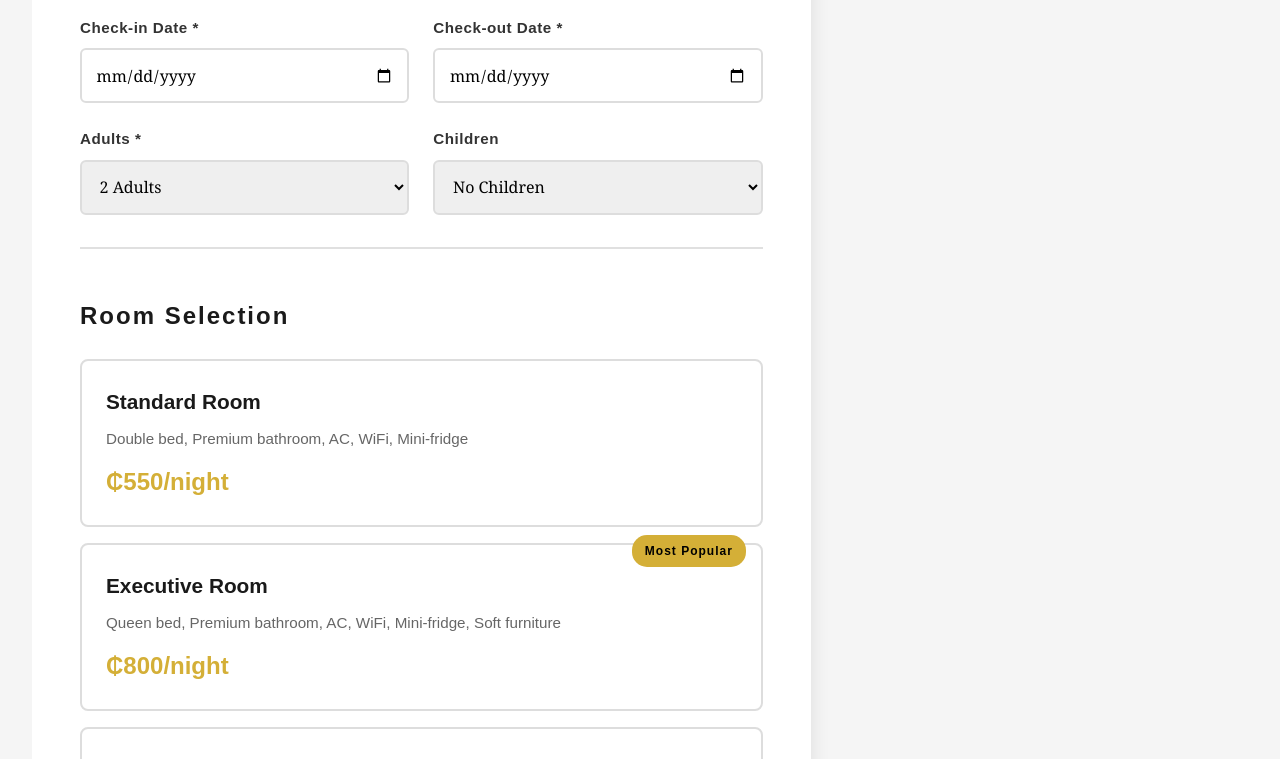
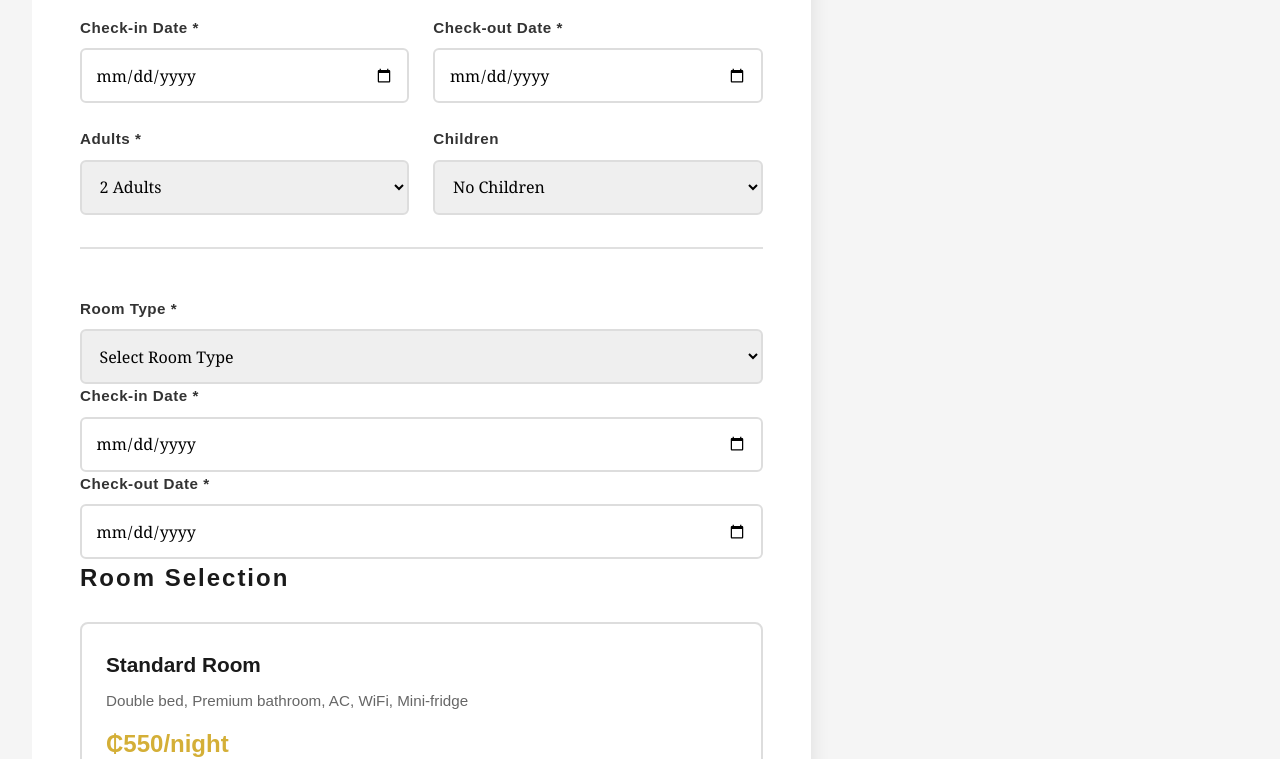
Before and after one commit to wundable-cpu/learning-journey, a plain HTML site: page booking.html in a window 1280 px wide. Shown: the part 1247-2006 px from the top of the page. Drawn offline with nearby package versions, Linux system fonts and the light colour scheme; no server answers.

Commit message:
Fix booking summary - correct IDs and add missing elements

```diff
--- a/booking.html
+++ b/booking.html
@@ -133,6 +133,27 @@
                     </div>
 
                     <!-- Room Selection -->
+                     <div class="form-group">
+    <label for="roomType">Room Type <span class="required">*</span></label>
+    <select id="roomType" name="roomType" required>
+        <option value="">Select Room Type</option>
+        <option value="Standard Room">Standard Room - ₵550/night</option>
+        <option value="Executive Room">Executive Room - ₵800/night</option>
+        <option value="Deluxe Room">Deluxe Room - ₵1,500/night</option>
+        <option value="Royal Suite">Royal Suite - ₵2,500/night</option>
+    </select>
+</div>
+
+<div class="form-group">
+    <label for="checkIn">Check-in Date <span class="required">*</span></label>
+    <input type="date" id="checkIn" name="checkInDate" required>
+</div>
+
+<!-- Check-out Date -->
+<div class="form-group">
+    <label for="checkOut">Check-out Date <span class="required">*</span></label>
+    <input type="date" id="checkOut" name="checkOutDate" required>
+</div>
                     <div class="form-section">
                         <h3>Room Selection</h3>
                         <div class="room-selection">
@@ -197,9 +218,9 @@
                     <button type="submit" class="submit-booking-btn">Check Availability & Pricing</button>
                 </form>
 
-               <div class="booking-summary">
+              <div class="booking-summary">
     <h3>Booking Summary</h3>
-    <!-- Currency selector will be inserted here by currency.js -->
+    <!-- Currency selector will be inserted here -->
 
     <div class="summary-item">
         <span>Room Type:</span>
@@ -282,7 +303,7 @@
      <!-- Currency Converter -->
     <script src="currency.js"></script>
 
-    <script src="animations.js"></script>
+
 
     <script src="print-receipt.js"></script>
     <script src="script.js"></script>
--- a/script.js
+++ b/script.js
@@ -1,3 +1,5 @@
+script.js
+
 // ============================================
 // SUPABASE CONFIGURATION
 // ============================================
```
